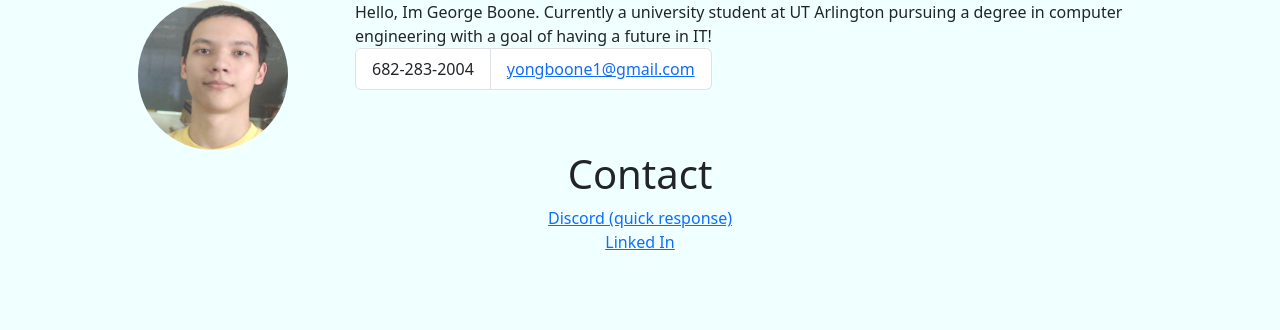
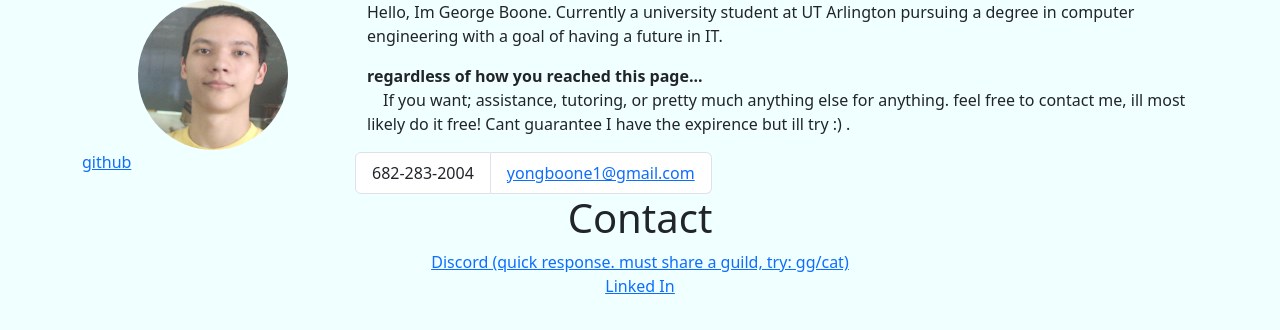
Before and after one commit to gregclacker/gregclacker.github.io, a plain HTML site: page index.html in a window 1280 px wide. Drawn offline with nearby package versions, Linux system fonts and the light colour scheme.

Commit message:
bit better than basic

```diff
--- a/index.html
+++ b/index.html
@@ -15,11 +15,14 @@
           <div class="col-3">
             <a href="https://github.com/gregclacker">
               <img src="./prof.png" alt="george boone" id="prmImg">
+              <p>github</p>
             </a>
           </div>
           <div class="col-sm">
             <div class="row">
-              Hello, Im George Boone. Currently a university student at UT Arlington pursuing a degree in computer engineering with a goal of having a future in IT!
+              <p>Hello, Im George Boone. Currently a university student at UT Arlington pursuing a degree in computer engineering with a goal of having a future in IT.</p>
+              <b>regardless of how you reached this page...</b>
+              <p>&emsp;If you want; assistance, tutoring, or pretty much anything else for anything. feel free to contact me, ill most likely do it free! Cant guarantee I have the expirence but ill try :) .</p>
             </div>
             <div class="row">
               <ul class="list-group list-group-horizontal">
@@ -35,7 +38,7 @@
         <div class="row">
           <div class="d-flex">
             <ul class="list-inline mx-auto justify-content-center">
-              <li class="text-center"><a href="https://discordapp.com/users/1011400833906266174"><u>Discord (quick response)</u></a></li>
+              <li class="text-center"><a href="https://discordapp.com/users/1011400833906266174"><u>Discord (quick response. must share a guild, try: gg/cat)</u></a></li>
               <li class="text-center"><a href="https://www.linkedin.com/in/yong-boone-5b8633243/"><u>Linked In</u></a></li>
             </ul>
           </div>
```
